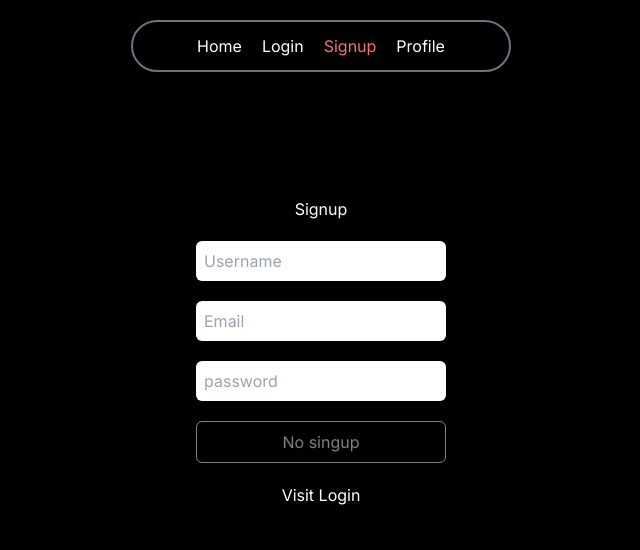
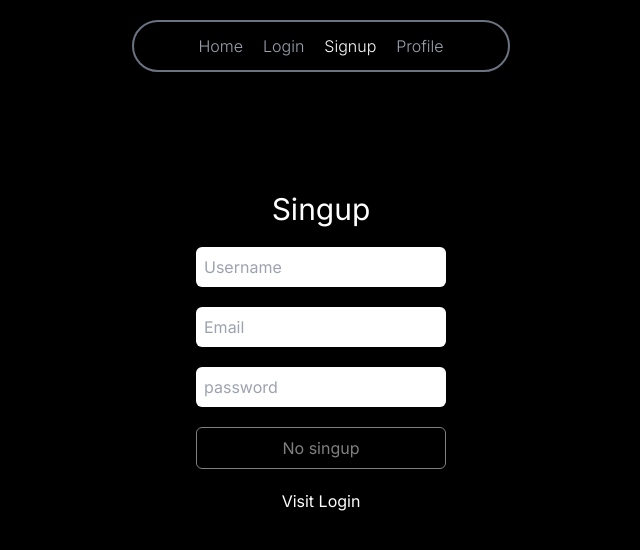
Before and after one commit to vedprakash25/next-ap, a Next.js app: page /signup in a window 1280 px wide. Shown: the top 550 px of the page, without its empty margins (319-959 px from the left). Built offline with nearby package versions, Linux system fonts and the light colour scheme.

Commit message:
not-found.js

```diff
--- a/src/app/components/navbar.tsx
+++ b/src/app/components/navbar.tsx
@@ -8,24 +8,29 @@ export default function Navbar() {
   const pathname = usePathname();
   return (
     <div className="relative">
-      <header className="lg:flex hidden justify-center w-fit mx-auto rounded-full mt-5 px-16 gap-5 py-3 border-2 border-gray-500">
-        <Link href="/" className={pathname === "/" ? "text-red-400" : ""}>
+      <header className="lg:flex hidden font-light justify-center w-fit mx-auto rounded-full mt-5 px-16 gap-5 py-3 border-2 border-gray-500">
+        <Link
+          href="/"
+          className={pathname === "/" ? "text-white " : "text-gray-400"}
+        >
           Home
         </Link>
         <Link
-          className={pathname === "/login" ? "text-red-400" : ""}
+          className={pathname === "/login" ? "text-white " : "text-gray-400"}
           href="/login"
         >
           Login
         </Link>
         <Link
-          className={pathname === "/signup" ? "text-red-400" : ""}
+          className={pathname === "/signup" ? "text-white " : "text-gray-400"}
           href="/signup"
         >
           Signup
         </Link>
         <Link
-          className={pathname === "/user/profile" ? "text-red-400" : ""}
+          className={
+            pathname === "/user/profile" ? "text-white " : "text-gray-400"
+          }
           href="/user/profile"
         >
           Profile
@@ -52,23 +57,26 @@ export default function Navbar() {
         } w-full rounded-xl overflow-hidden`}
         onClick={() => (isMenu ? setMenu(false) : setMenu(true))}
       >
-        <Link className={pathname === "/" ? "text-red-400" : ""} href="/">
+        <Link
+          className={pathname === "/" ? "text-white " : "text-gray-400"}
+          href="/"
+        >
           Home
         </Link>
         <Link
-          className={pathname === "/login" ? "text-red-400" : ""}
+          className={pathname === "/login" ? "text-white " : "text-gray-400"}
           href="/login"
         >
           Login
         </Link>
         <Link
-          className={pathname === "/signup" ? "text-red-400" : ""}
+          className={pathname === "/signup" ? "text-white " : "text-gray-400"}
           href="/signup"
         >
           Signup
         </Link>
         <Link
-          className={pathname === "/user" ? "text-red-400" : ""}
+          className={pathname === "/user" ? "text-white " : "text-gray-400"}
           href="/user"
         >
           Profile
--- a/src/app/login/page.tsx
+++ b/src/app/login/page.tsx
@@ -21,7 +21,7 @@ export default function Login() {
       setLoading(true);
       const res = await axios.post("/api/users/login", user);
       console.log("server response", res.data);
-      router.push("/user");
+      router.push("/user/profile");
     } catch (error: any) {
       console.log(error.message);
     } finally {
@@ -42,7 +42,12 @@ export default function Login() {
         onSubmit={onLogin}
         className="p-5 flex flex-col gap-5 mx-auto max-w-sm rounded-md"
       >
-        <h1 className="text-center">{loading ? "Processing..." : "Login"}</h1>
+        {loading ? (
+          <h1 className="text-center text-3xl">Processing...</h1>
+        ) : (
+          <h1 className="text-center text-3xl">Login</h1>
+        )}
+
         <input
           onChange={(e) => setUser({ ...user, email: e.target.value })}
           className="p-2 rounded-md text-black"
--- /dev/null
+++ b/src/app/not-found.tsx
@@ -0,0 +1,7 @@
+export default function Error() {
+  return (
+    <div className="h-screen grid place-content-center">
+      <h1 className="text-3xl">404</h1>
+    </div>
+  );
+}
--- a/src/app/signup/page.tsx
+++ b/src/app/signup/page.tsx
@@ -51,7 +51,11 @@ export default function Signup() {
         onSubmit={onSignUp}
         className="p-5 flex flex-col gap-5 mx-auto max-w-sm rounded-md "
       >
-        <h1 className="text-center">{loading ? "Processing.." : "Signup"}</h1>
+        {loading ? (
+          <h1 className="text-center text-3xl">Processing...</h1>
+        ) : (
+          <h1 className="text-center text-3xl">Singup</h1>
+        )}
         <input
           onChange={(e) => setUser({ ...user, username: e.target.value })}
           className="p-2 text-black rounded-md"
--- a/src/app/user/[id]/page.tsx
+++ b/src/app/user/[id]/page.tsx
@@ -27,6 +27,7 @@ export default function Profile({ children }: { children: React.ReactNode }) {
     try {
       const req: any = await axios.get("/api/users/me");
       setData(req.data.data);
+      console.log(data);
       return req.data.data;
     } catch (error: any) {
       console.log(error.message);
@@ -35,6 +36,7 @@ export default function Profile({ children }: { children: React.ReactNode }) {
 
   useEffect(() => {
     getUserDetails();
+    console.log(data);
   }, []);
 
   const Profile = (data: any) => {
```
Also changed, not shown: src/middleware.tsx (+7 -7 lines).
